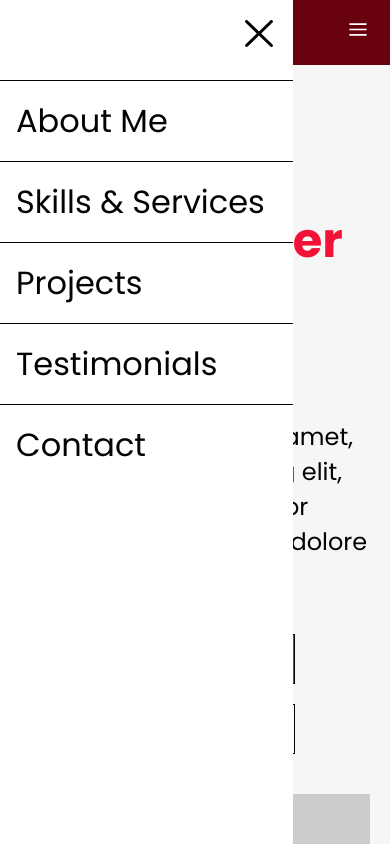
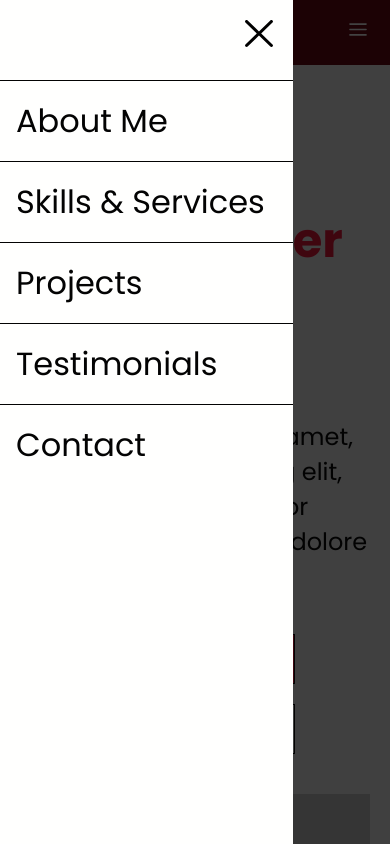
Before and after one commit to byrdsean/portfolio, a React (Vite) app: page / in a window 390 px wide. Both pictures are taken after a click on the element 357 px from the left and 32 px from the top of the page. Shown: the top 844 px of the page. Built offline with nearby package versions, Linux system fonts and the light colour scheme.

Commit message:
Added overlay to main content when viewing the navigation menu in responsive mode.

```diff
--- a/src/components/navigation/Navigation.css
+++ b/src/components/navigation/Navigation.css
@@ -60,6 +60,17 @@
         display: none;
     }
 
+    .content-overlay {
+        background-color: var(--color-charcoal);
+        opacity: 75%;
+        width: 100%;
+        height: 100vh;
+        position: fixed;
+        top: 0;
+        left: 0;
+        display: none;
+    }
+
     @media(width <= 768px) {
         .links {
             display: none;
@@ -77,6 +88,17 @@
                 animation-name: slideInNav;
                 animation-duration: 0.25s;
                 animation-timing-function: linear;
+                z-index: 2;
+            }
+        }
+
+        .content-overlay {
+            &.show {
+                display: block;
+                animation-name: fadeIn;
+                animation-duration: 0.25s;
+                animation-timing-function: linear;
+                z-index: 1;
             }
         }
 
@@ -118,3 +140,12 @@
         transform: translateX(0);
     }
 }
+
+@keyframes fadeIn {
+    0% {
+        opacity: 0;
+    }
+    100% {
+        opacity: (75%);
+    }
+}
--- a/src/components/navigation/navigation.tsx
+++ b/src/components/navigation/navigation.tsx
@@ -37,6 +37,7 @@ const Navigation = ()=> {
                 <div className="hamburger-menu" onClick={displayNavList}>
                     <img src={hamburgerIcon} alt="Navigation Menu" />
                 </div>
+                <div className={`content-overlay ${showNavList ? "show" : ""}`}></div>
             </div>
         </section>
     )
```
